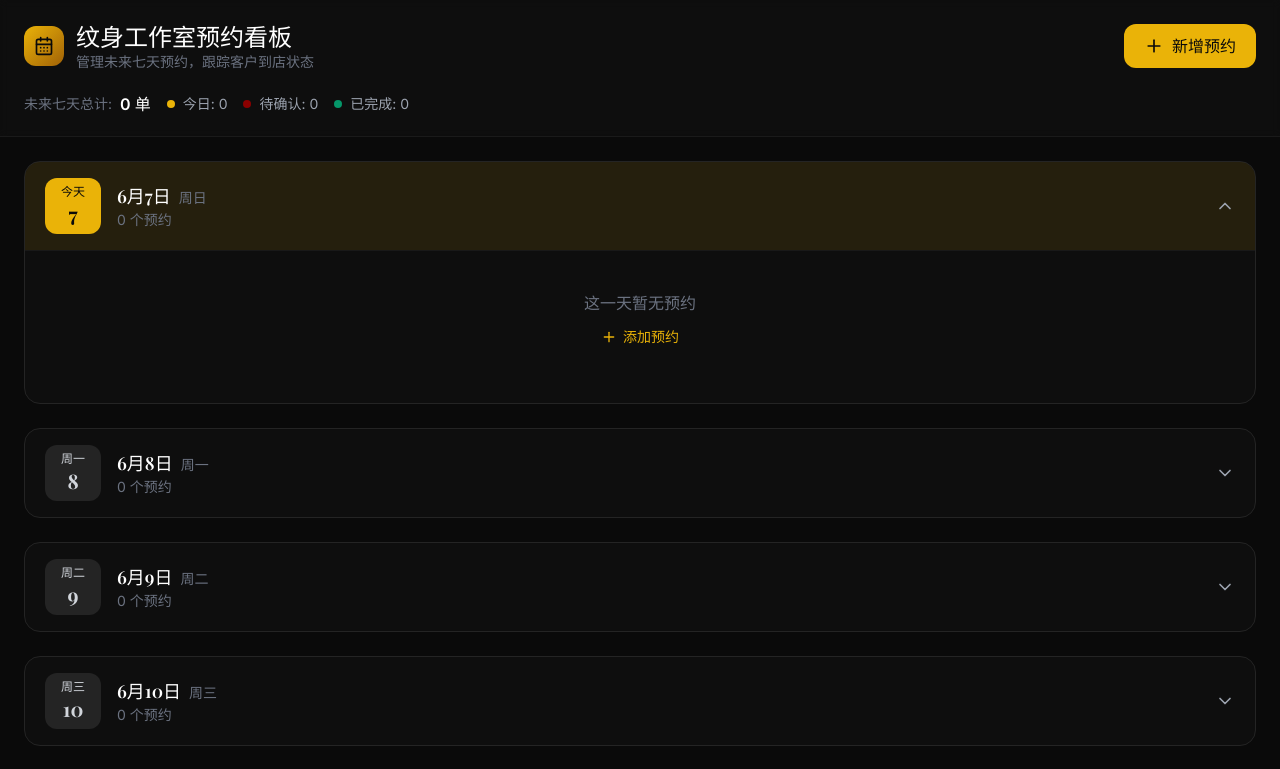
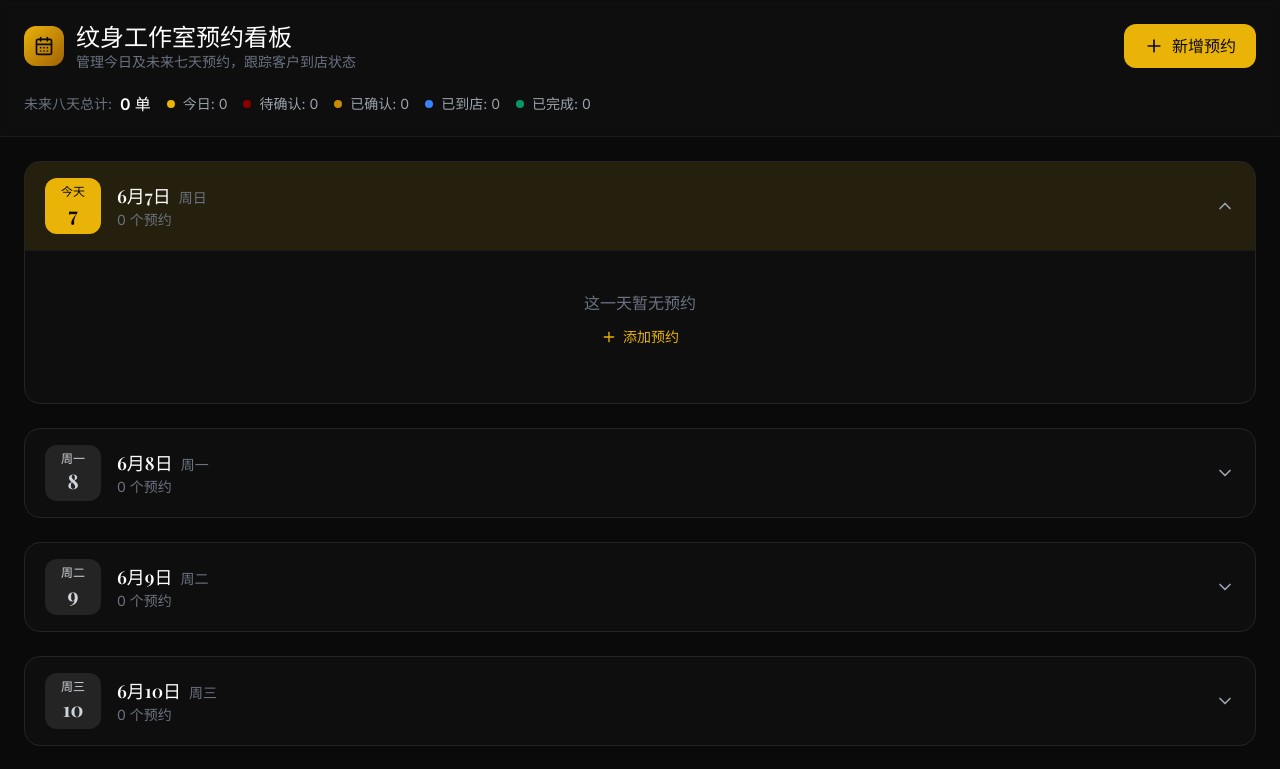
Before and after one commit to aliAjax/zbnwl-105-56e7781, a React (Vite) app: page / in a window 1280 px wide. Shown: the top 769 px of the page. Built offline with nearby package versions, Linux system fonts and the light colour scheme.

Commit message:
.1153831233917338:8ead6192dff19c904754c3db2feee8e5_6a24e0f06423ca70aff8c366.6a24eb0b6423ca70aff8c98f.6a24eb0a835cf965ee9b60d2:Trae CN.T(2026/6/7 11:52:43)

```diff
--- a/src/components/AppointmentBoard.tsx
+++ b/src/components/AppointmentBoard.tsx
@@ -10,9 +10,8 @@ export function AppointmentBoard() {
   const [appointments, setAppointments] = useLocalStorage<Appointment[]>('tattoo_appointments', []);
   const [isModalOpen, setIsModalOpen] = useState(false);
   const [editingAppointment, setEditingAppointment] = useState<Appointment | null>(null);
-  const [expandedDates, setExpandedDates] = useState<Set<string>>(new Set([formatDate(new Date())]));
 
-  const weekDates = getWeekDates();
+  const weekDates = getWeekDates(8);
   const todayStr = formatDate(new Date());
 
   const allWeekAppointments = weekDates.map(date => {
@@ -23,10 +22,27 @@ export function AppointmentBoard() {
     return { date, dateStr, appointments: dayAppointments };
   });
 
-  const totalWeek = allWeekAppointments.reduce((sum, d) => sum + d.appointments.length, 0);
+  const getDefaultExpandedDates = (): Set<string> => {
+    const expanded = new Set<string>();
+    expanded.add(todayStr);
+    allWeekAppointments.forEach(d => {
+      if (d.appointments.length > 0) {
+        expanded.add(d.dateStr);
+      }
+    });
+    return expanded;
+  };
+
+  const [expandedDates, setExpandedDates] = useState<Set<string>>(getDefaultExpandedDates());
+
+  const weekAppointmentsList = allWeekAppointments.flatMap(d => d.appointments);
+
+  const totalWeek = weekAppointmentsList.length;
   const totalToday = allWeekAppointments.find(d => d.dateStr === todayStr)?.appointments.length || 0;
-  const totalPending = appointments.filter(apt => apt.status === 'pending').length;
-  const totalCompleted = appointments.filter(apt => apt.status === 'completed').length;
+  const totalPending = weekAppointmentsList.filter(apt => apt.status === 'pending').length;
+  const totalCompleted = weekAppointmentsList.filter(apt => apt.status === 'completed').length;
+  const totalConfirmed = weekAppointmentsList.filter(apt => apt.status === 'confirmed').length;
+  const totalArrived = weekAppointmentsList.filter(apt => apt.status === 'arrived').length;
 
   const toggleDateExpand = (dateStr: string) => {
     setExpandedDates(prev => {
@@ -86,7 +102,7 @@ export function AppointmentBoard() {
                 </div>
                 <div>
                   <h1 className="font-display text-2xl font-bold text-white">纹身工作室预约看板</h1>
-                  <p className="text-gray-500 text-sm">管理未来七天预约，跟踪客户到店状态</p>
+                  <p className="text-gray-500 text-sm">管理今日及未来七天预约，跟踪客户到店状态</p>
                 </div>
               </div>
             </div>
@@ -101,7 +117,7 @@ export function AppointmentBoard() {
 
           <div className="flex flex-wrap items-center gap-4 mt-5">
             <div className="flex items-center gap-2">
-              <span className="text-gray-500 text-sm">未来七天总计:</span>
+              <span className="text-gray-500 text-sm">未来八天总计:</span>
               <span className="text-white font-semibold">{totalWeek} 单</span>
             </div>
             <div className="flex items-center gap-2">
@@ -111,6 +127,14 @@ export function AppointmentBoard() {
             <div className="flex items-center gap-2">
               <span className="w-2 h-2 rounded-full bg-tattoo-red"></span>
               <span className="text-gray-400 text-sm">待确认: {totalPending}</span>
+            </div>
+            <div className="flex items-center gap-2">
+              <span className="w-2 h-2 rounded-full bg-gold-600"></span>
+              <span className="text-gray-400 text-sm">已确认: {totalConfirmed}</span>
+            </div>
+            <div className="flex items-center gap-2">
+              <span className="w-2 h-2 rounded-full bg-blue-500"></span>
+              <span className="text-gray-400 text-sm">已到店: {totalArrived}</span>
             </div>
             <div className="flex items-center gap-2">
               <span className="w-2 h-2 rounded-full bg-emerald-600"></span>
--- a/src/utils/dateUtils.ts
+++ b/src/utils/dateUtils.ts
@@ -5,12 +5,12 @@ export const formatDate = (date: Date): string => {
   return `${year}-${month}-${day}`;
 };
 
-export const getWeekDates = (): Date[] => {
+export const getWeekDates = (days: number = 8): Date[] => {
   const dates: Date[] = [];
   const today = new Date();
   today.setHours(0, 0, 0, 0);
 
-  for (let i = 0; i < 7; i++) {
+  for (let i = 0; i < days; i++) {
     const date = new Date(today);
     date.setDate(today.getDate() + i);
     dates.push(date);
```
